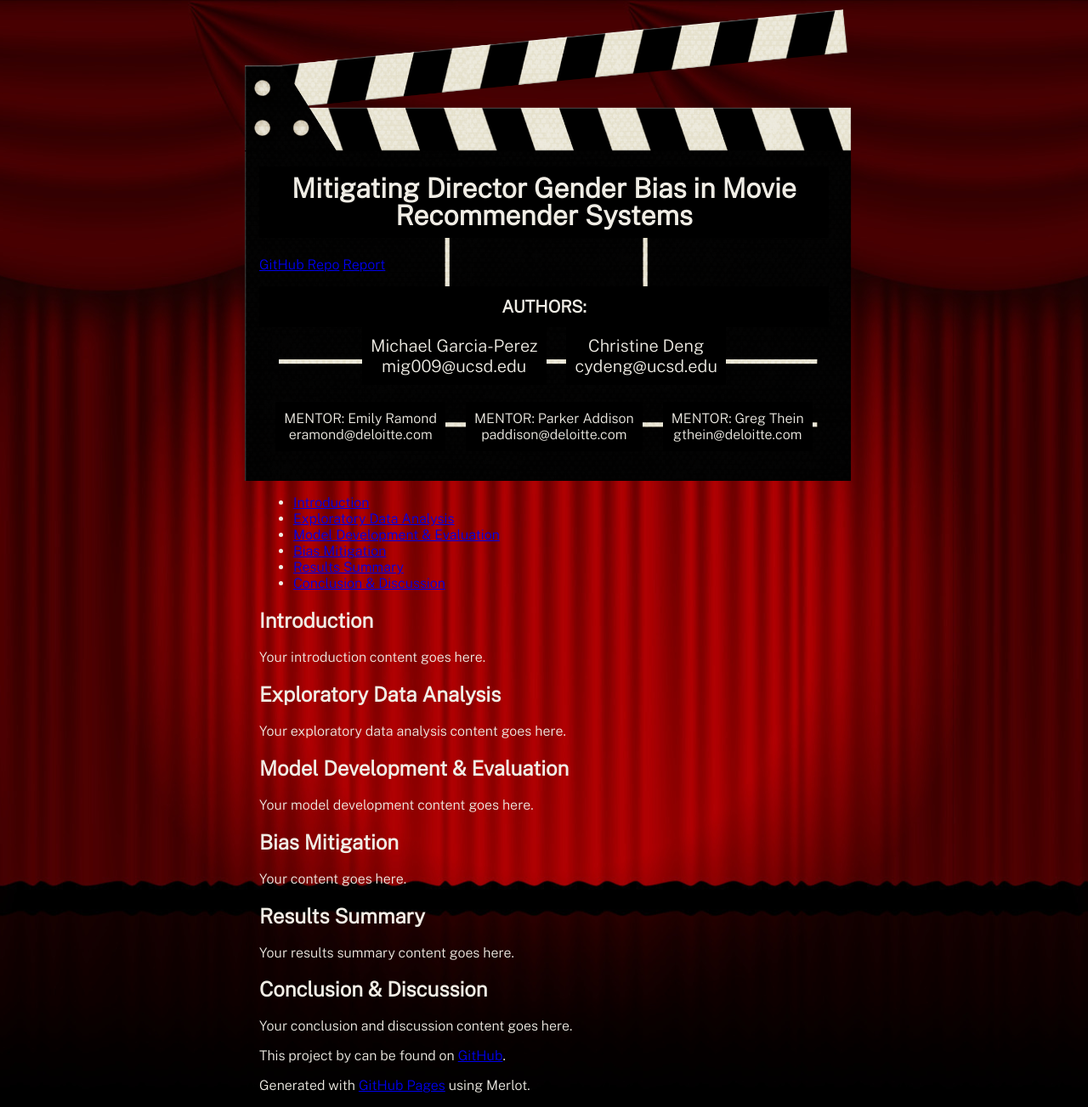
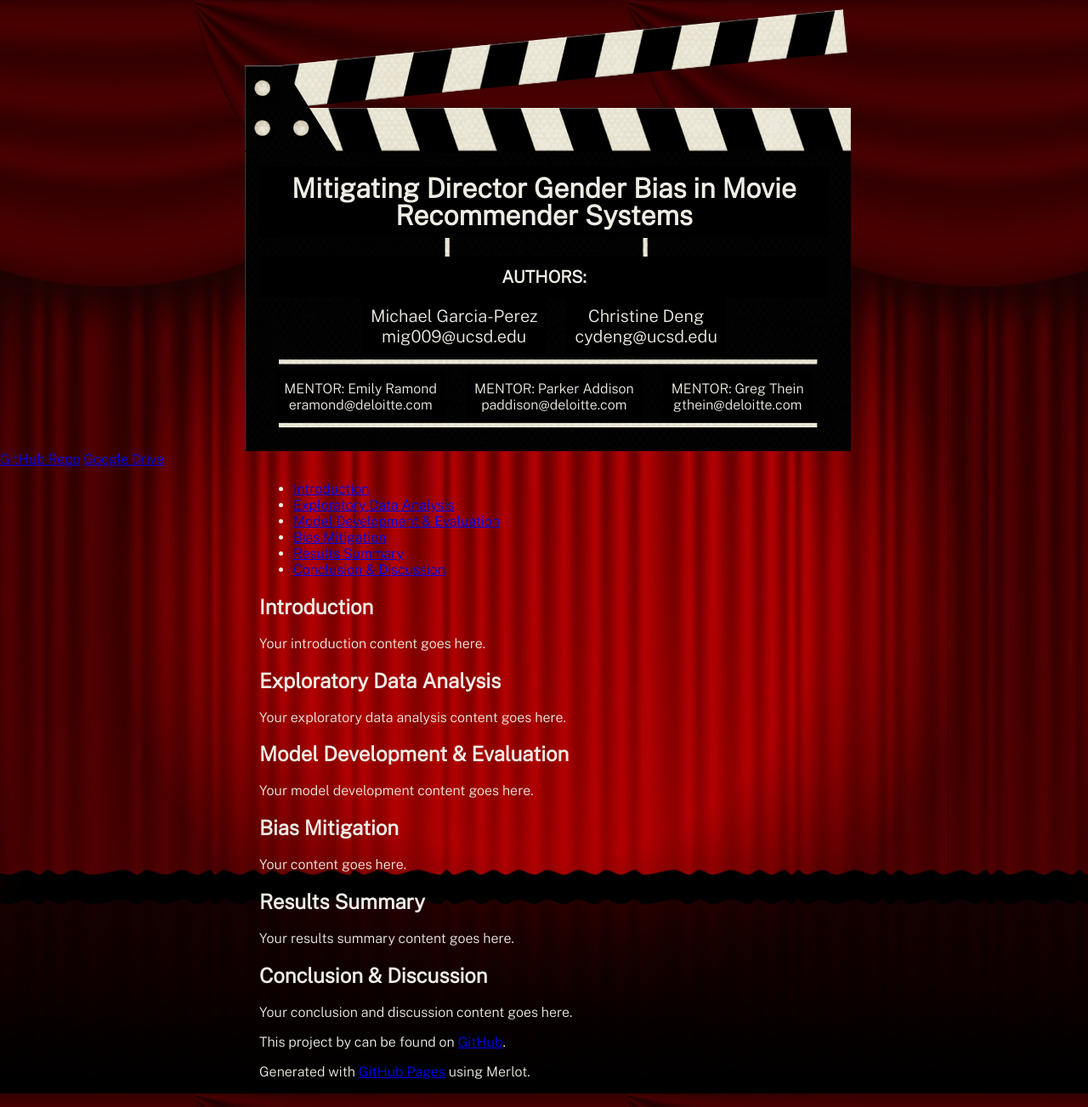
Before and after one commit to michael-garciaperez/DSC180A-Methodology-5, a Jekyll site: the page built from index.md, in a window 1280 px wide. Shown: the whole page at 85% size. Built offline with Jekyll 4.4.1, drawn with Linux system fonts in a browser that asks for light colours.

Commit message:
Update default.html

```diff
--- a/_layouts/default.html
+++ b/_layouts/default.html
@@ -4,6 +4,8 @@
   <meta charset='utf-8'>
   <meta http-equiv="X-UA-Compatible" content="IE=edge">
   <meta name="viewport" content="width=device-width, initial-scale=1">
+
+  <title>{{ page.title }}</title>
 
   <link rel="stylesheet" href="{{ '/assets/css/style.css?v=' | append: site.github.build_revision | relative_url }}" media="screen">
   <link rel="stylesheet" href="{{ '/assets/css/mobile.css' | relative_url }}" media="only screen and (max-width:640px)">
@@ -29,11 +31,6 @@
       </div>
     </div>
 
-    <div class="buttons">
-      <a href="https://github.com/your-username/your-repo" class="button">GitHub Repo</a>
-      <a href="https://drive.google.com/drive/folders/your-folder-id" class="button">Report</a>
-    </div>
-
     <div class="author-mentor-container">
       <h2 style="font-size: 1.25em; margin-bottom: -10px;">AUTHORS:</h2>
       <p style="font-size: 1.25em;">Michael Garcia-Perez<br>mig009@ucsd.edu</p>
@@ -44,6 +41,10 @@
     </div>
   </header>
 
+  <div class="buttons">
+    <a href="https://github.com/your-username/your-repo" class="button">GitHub Repo</a>
+    <a href="https://drive.google.com/drive/folders/your-folder-id" class="button">Google Drive</a>
+  </div>
 
   <div class="shell">
     <section id="main_content">
```
